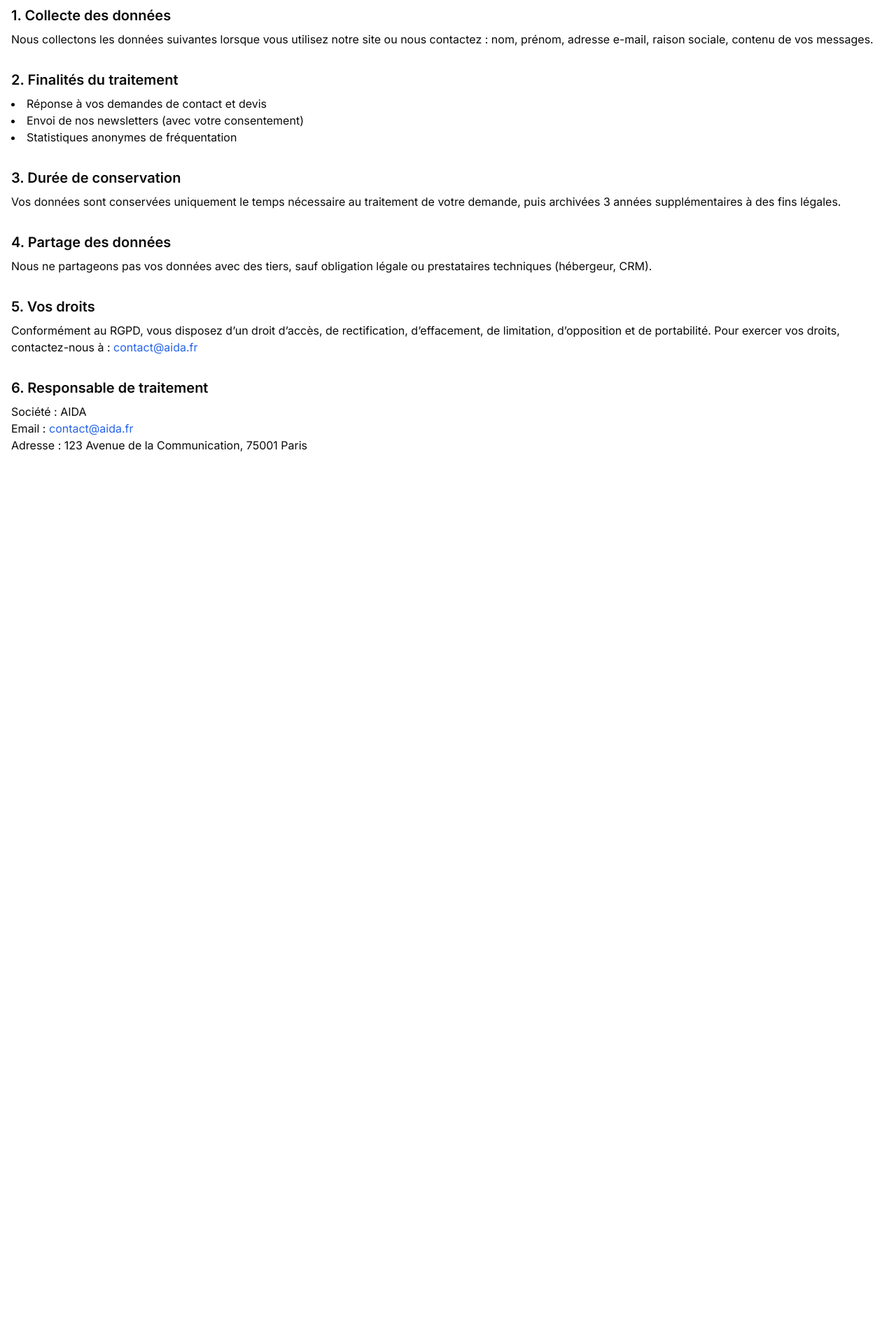
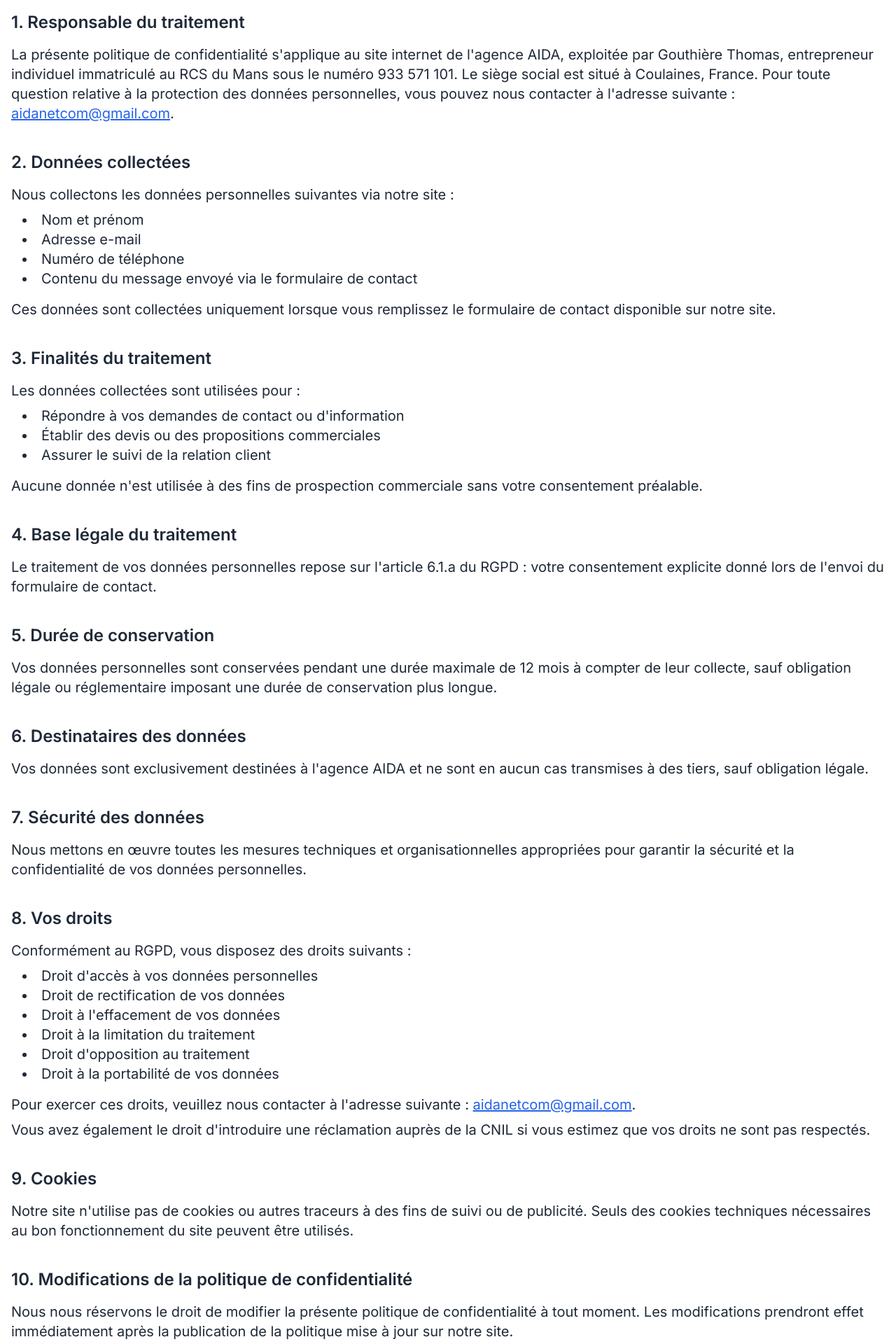
Before and after one commit to KirZaping/aida-website, a Next.js app: page /politique-confidentialite in a window 1280 px wide. Shown: the part 100-2020 px from the top of the page at 70% size. Before the commit the page ends 800 px from the top, so only its background shows below. Built offline with nearby package versions, Linux system fonts and the light colour scheme.

Commit message:
maj des policy / mention legal

```diff
--- a/app/mentions-legales/page.tsx
+++ b/app/mentions-legales/page.tsx
@@ -1,47 +1,68 @@
+// app/mentions-legales/page.tsx
+
 export const metadata = {
   title: "Mentions légales – AIDA",
-  description: "Mentions légales de AIDA, agence de transformation digitale",
+  description: "Consultez les mentions légales du site de AIDA, agence de transformation digitale spécialisée en stratégie numérique, SEO et communication.",
 }
 
 export default function MentionsLegalesPage() {
   return (
-    <main className="container mx-auto px-4 py-12">
-      <h1 className="text-3xl font-bold mb-6">Mentions légales</h1>
+    <main className="container mx-auto px-4 py-12 text-xl text-gray-800">
+      <h1 className="text-3xl font-bold mb-8">Mentions légales</h1>
 
-      <section className="mb-8">
-        <h2 className="text-xl font-semibold mb-2">Éditeur du site</h2>
+      <section className="mb-10">
+        <h2 className="text-2xl font-semibold mb-4">1. Éditeur du site</h2>
         <p>
-          Nom de la société : <strong>AIDA</strong> (SAS au capital de 10 000 €)<br/>
-          Siège social : 123 Avenue de la Communication, 75001 Paris<br/>
-          RCS Paris : 123 456 789<br/>
-          Numéro de TVA intracommunautaire : FR12 3456 78900<br/>
-          Directeur de la publication : M. Jean Dupont (Président)
+          Le présent site est édité par l'entreprise individuelle <strong>Thomas Gouthière EI</strong>, exerçant sous le nom commercial <strong>AIDA</strong>, une agence de transformation digitale spécialisée dans le marketing numérique, la communication, le SEO et la gestion de réseaux sociaux.
+        </p>
+        <p className="mt-4">
+          <strong>Forme juridique :</strong> Entrepreneur Individuel<br />
+          <strong>SIREN :</strong> 933 571 101<br />
+          <strong>Adresse :</strong> 8 rue de la Bouillère, 72190 Coulaines, France<br />
+          <strong>TVA intracommunautaire :</strong> FR 38933571101<br />
+          <strong>Directeur de la publication :</strong> Thomas Gouthière<br />
+          <strong>Adresse mail :</strong> <a href="mailto:aidanetcom@gmail.com" className="text-blue-600 underline">aidanetcom@gmail.com</a>
         </p>
       </section>
 
-      <section className="mb-8">
-        <h2 className="text-xl font-semibold mb-2">Hébergement</h2>
+      <section className="mb-10">
+        <h2 className="text-2xl font-semibold mb-4">2. Hébergement</h2>
         <p>
-          Le présent site est hébergé par Vercel Inc.<br/>
-          Adresse : 340 S Lemon Ave #4133, Walnut, CA 91789, États-Unis<br/>
-          Site web : <a href="https://vercel.com" className="text-blue-600 hover:underline">vercel.com</a>
+          Le site est hébergé par <strong>Vercel Inc.</strong>, société spécialisée dans l’hébergement d’applications web statiques et serverless.
+        </p>
+        <p className="mt-4">
+          <strong>Adresse :</strong> Vercel Inc., 340 S Lemon Ave #4133, Walnut, CA 91789, USA<br />
+          <strong>Site web :</strong> <a href="https://vercel.com" className="text-blue-600 underline" target="_blank" rel="noopener noreferrer">https://vercel.com</a>
         </p>
       </section>
 
-      <section className="mb-8">
-        <h2 className="text-xl font-semibold mb-2">Publication</h2>
+      <section className="mb-10">
+        <h2 className="text-2xl font-semibold mb-4">3. Publication et contact</h2>
         <p>
-          Conception et réalisation technique : équipe AIDA<br/>
-          Contact : <a href="mailto:contact@aida.fr" className="text-blue-600 hover:underline">contact@aida.fr</a><br/>
-          Téléphone : +33 1 23 45 67 89
+          Le site a été conçu et développé par l’agence <strong>AIDA</strong>.
+        </p>
+        <p className="mt-4">
+          Pour toute question relative au site, vous pouvez nous contacter à : <a href="mailto:aidanetcom@gmail.com" className="text-blue-600 underline">aidanetcom@gmail.com</a>
+        </p>
+      </section>
+
+      <section className="mb-10">
+        <h2 className="text-2xl font-semibold mb-4">4. Propriété intellectuelle</h2>
+        <p>
+          L’ensemble des contenus présents sur ce site (textes, images, illustrations, éléments graphiques, vidéos, code source, structure du site) sont la propriété exclusive de AIDA, sauf mention contraire.
+        </p>
+        <p className="mt-4">
+          Toute reproduction, représentation, modification, publication, adaptation, totale ou partielle, de ces éléments, quel que soit le moyen ou le procédé utilisé, est interdite sans l'autorisation écrite préalable de AIDA.
+        </p>
+        <p className="mt-4">
+          Toute utilisation non autorisée du site ou de l’un quelconque de ces éléments sera considérée comme constitutive d’une contrefaçon et poursuivie conformément aux dispositions des articles L.335-2 et suivants du Code de la propriété intellectuelle.
         </p>
       </section>
 
       <section>
-        <h2 className="text-xl font-semibold mb-2">Propriété intellectuelle</h2>
+        <h2 className="text-2xl font-semibold mb-4">5. Droit applicable</h2>
         <p>
-          Tous les contenus (textes, illustrations, logos, images, vidéos…) publiés sur ce site sont la propriété exclusive de AIDA, sauf mention contraire.
-          Toute reproduction ou représentation totale ou partielle, par quelque procédé que ce soit, est interdite sans autorisation écrite.
+          Le présent site est soumis au droit français. En cas de litige, et après tentative de résolution amiable, les tribunaux français seront seuls compétents.
         </p>
       </section>
     </main>
--- a/app/politique-confidentialite/page.tsx
+++ b/app/politique-confidentialite/page.tsx
@@ -1,60 +1,122 @@
 export const metadata = {
-  title: "Politique de confidentialité – AIDA",
-  description: "Politique de confidentialité de AIDA, agence de transformation digitale",
-}
+  title: 'Politique de confidentialité | AIDA',
+  description: 'Découvrez comment AIDA collecte, utilise et protège vos données personnelles conformément au RGPD.',
+};
 
-export default function PolitiqueConfidentialitePage() {
+const PrivacyPolicy = () => {
   return (
-    <main className="container mx-auto px-4 py-12">
-      <h1 className="text-3xl font-bold mb-6">Politique de confidentialité</h1>
+    <main className="container mx-auto px-4 py-12 text-xl text-gray-800">
+      <h1 className="text-3xl font-bold mb-8">Politique de confidentialité</h1>
 
-      <section className="mb-8">
-        <h2 className="text-xl font-semibold mb-2">1. Collecte des données</h2>
+      <section className="mb-10">
+        <h2 className="text-2xl font-semibold mb-4">1. Responsable du traitement</h2>
         <p>
-          Nous collectons les données suivantes lorsque vous utilisez notre site ou nous contactez :
-          nom, prénom, adresse e-mail, raison sociale, contenu de vos messages.
+          La présente politique de confidentialité s'applique au site internet de l'agence AIDA, exploitée par Gouthière Thomas, entrepreneur individuel immatriculé au RCS du Mans sous le numéro 933 571 101. Le siège social est situé à Coulaines, France. Pour toute question relative à la protection des données personnelles, vous pouvez nous contacter à l'adresse suivante : <a href="mailto:aidanetcom@gmail.com" className="text-blue-600 underline">aidanetcom@gmail.com</a>.
         </p>
       </section>
 
-      <section className="mb-8">
-        <h2 className="text-xl font-semibold mb-2">2. Finalités du traitement</h2>
-        <ul className="list-disc list-inside">
-          <li>Réponse à vos demandes de contact et devis</li>
-          <li>Envoi de nos newsletters (avec votre consentement)</li>
-          <li>Statistiques anonymes de fréquentation</li>
+      <section className="mb-10">
+        <h2 className="text-2xl font-semibold mb-4">2. Données collectées</h2>
+        <p>
+          Nous collectons les données personnelles suivantes via notre site :
+        </p>
+        <ul className="list-disc list-inside ml-4 mt-2">
+          <li>Nom et prénom</li>
+          <li>Adresse e-mail</li>
+          <li>Numéro de téléphone</li>
+          <li>Contenu du message envoyé via le formulaire de contact</li>
         </ul>
-      </section>
-
-      <section className="mb-8">
-        <h2 className="text-xl font-semibold mb-2">3. Durée de conservation</h2>
-        <p>
-          Vos données sont conservées uniquement le temps nécessaire au traitement de votre demande, puis archivées 3 années supplémentaires à des fins légales.
+        <p className="mt-4">
+          Ces données sont collectées uniquement lorsque vous remplissez le formulaire de contact disponible sur notre site.
         </p>
       </section>
 
-      <section className="mb-8">
-        <h2 className="text-xl font-semibold mb-2">4. Partage des données</h2>
+      <section className="mb-10">
+        <h2 className="text-2xl font-semibold mb-4">3. Finalités du traitement</h2>
         <p>
-          Nous ne partageons pas vos données avec des tiers, sauf obligation légale ou prestataires techniques (hébergeur, CRM).
+          Les données collectées sont utilisées pour :
+        </p>
+        <ul className="list-disc list-inside ml-4 mt-2">
+          <li>Répondre à vos demandes de contact ou d'information</li>
+          <li>Établir des devis ou des propositions commerciales</li>
+          <li>Assurer le suivi de la relation client</li>
+        </ul>
+        <p className="mt-4">
+          Aucune donnée n'est utilisée à des fins de prospection commerciale sans votre consentement préalable.
         </p>
       </section>
 
-      <section className="mb-8">
-        <h2 className="text-xl font-semibold mb-2">5. Vos droits</h2>
+      <section className="mb-10">
+        <h2 className="text-2xl font-semibold mb-4">4. Base légale du traitement</h2>
         <p>
-          Conformément au RGPD, vous disposez d’un droit d’accès, de rectification, d’effacement, de limitation, d’opposition et de portabilité.
-          Pour exercer vos droits, contactez-nous à : <a href="mailto:contact@aida.fr" className="text-blue-600 hover:underline">contact@aida.fr</a>
+          Le traitement de vos données personnelles repose sur l'article 6.1.a du RGPD : votre consentement explicite donné lors de l'envoi du formulaire de contact.
+        </p>
+      </section>
+
+      <section className="mb-10">
+        <h2 className="text-2xl font-semibold mb-4">5. Durée de conservation</h2>
+        <p>
+          Vos données personnelles sont conservées pendant une durée maximale de 12 mois à compter de leur collecte, sauf obligation légale ou réglementaire imposant une durée de conservation plus longue.
+        </p>
+      </section>
+
+      <section className="mb-10">
+        <h2 className="text-2xl font-semibold mb-4">6. Destinataires des données</h2>
+        <p>
+          Vos données sont exclusivement destinées à l'agence AIDA et ne sont en aucun cas transmises à des tiers, sauf obligation légale.
+        </p>
+      </section>
+
+      <section className="mb-10">
+        <h2 className="text-2xl font-semibold mb-4">7. Sécurité des données</h2>
+        <p>
+          Nous mettons en œuvre toutes les mesures techniques et organisationnelles appropriées pour garantir la sécurité et la confidentialité de vos données personnelles.
+        </p>
+      </section>
+
+      <section className="mb-10">
+        <h2 className="text-2xl font-semibold mb-4">8. Vos droits</h2>
+        <p>
+          Conformément au RGPD, vous disposez des droits suivants :
+        </p>
+        <ul className="list-disc list-inside ml-4 mt-2">
+          <li>Droit d'accès à vos données personnelles</li>
+          <li>Droit de rectification de vos données</li>
+          <li>Droit à l'effacement de vos données</li>
+          <li>Droit à la limitation du traitement</li>
+          <li>Droit d'opposition au traitement</li>
+          <li>Droit à la portabilité de vos données</li>
+        </ul>
+        <p className="mt-4">
+          Pour exercer ces droits, veuillez nous contacter à l'adresse suivante : <a href="mailto:aidanetcom@gmail.com" className="text-blue-600 underline">aidanetcom@gmail.com</a>.
+        </p>
+        <p className="mt-2">
+          Vous avez également le droit d'introduire une réclamation auprès de la CNIL si vous estimez que vos droits ne sont pas respectés.
+        </p>
+      </section>
+
+      <section className="mb-10">
+        <h2 className="text-2xl font-semibold mb-4">9. Cookies</h2>
+        <p>
+          Notre site n'utilise pas de cookies ou autres traceurs à des fins de suivi ou de publicité. Seuls des cookies techniques nécessaires au bon fonctionnement du site peuvent être utilisés.
+        </p>
+      </section>
+
+      <section className="mb-10">
+        <h2 className="text-2xl font-semibold mb-4">10. Modifications de la politique de confidentialité</h2>
+        <p>
+          Nous nous réservons le droit de modifier la présente politique de confidentialité à tout moment. Les modifications prendront effet immédiatement après la publication de la politique mise à jour sur notre site.
         </p>
       </section>
 
       <section>
-        <h2 className="text-xl font-semibold mb-2">6. Responsable de traitement</h2>
+        <h2 className="text-2xl font-semibold mb-4">11. Contact</h2>
         <p>
-          Société : AIDA<br/>
-          Email : <a href="mailto:contact@aida.fr" className="text-blue-600 hover:underline">contact@aida.fr</a><br/>
-          Adresse : 123 Avenue de la Communication, 75001 Paris
+          Pour toute question relative à cette politique de confidentialité, vous pouvez nous contacter à l'adresse suivante : <a href="mailto:aidanetcom@gmail.com" className="text-blue-600 underline">aidanetcom@gmail.com</a>.
         </p>
       </section>
     </main>
-  )
-}
+  );
+};
+
+export default PrivacyPolicy;
```
